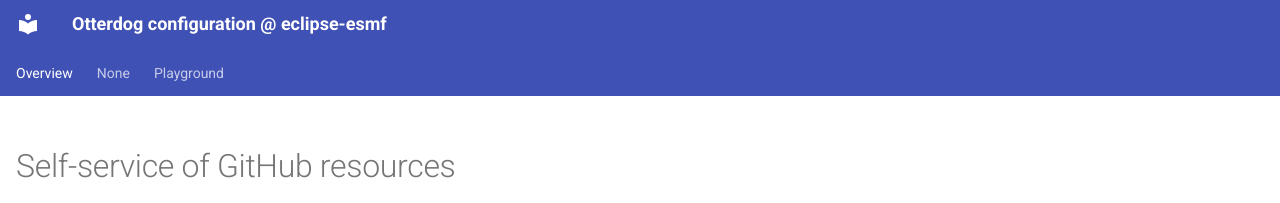
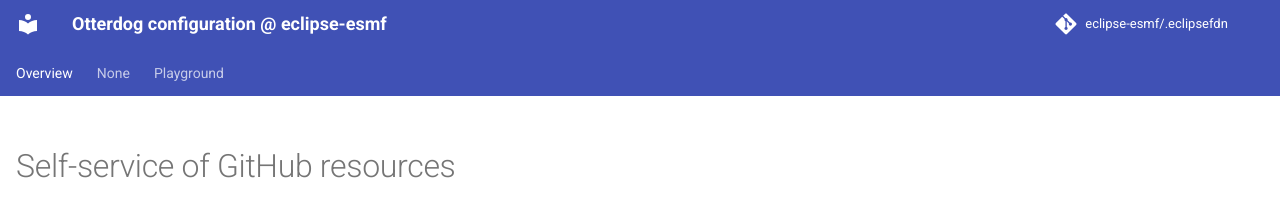
Before and after one commit to eclipse-esmf/.eclipsefdn, an MkDocs documentation site: the page built from docs/index.md, in a window 1280 px wide. Shown: the top 203 px of the page. Built offline with MkDocs 1.6.1 and Material for MkDocs 9.7.7, drawn with Linux system fonts in a browser that asks for light colours; comment, search, counter and statistics services are not loaded.

Commit message:
Updating file 'mkdocs.yml' with otterdog.

```diff
--- a/mkdocs.yml
+++ b/mkdocs.yml
@@ -3,6 +3,9 @@ site_description: Otterdog configuration @ eclipse-esmf
 strict: false
 
 site_url: https://eclipse-esmf.github.io/.eclipsefdn/
+
+repo_name: eclipse-esmf/.eclipsefdn
+repo_url: https://github.com/eclipse-esmf/.eclipsefdn/
 
 docs_dir: ./docs
 site_dir: ./_site
```
